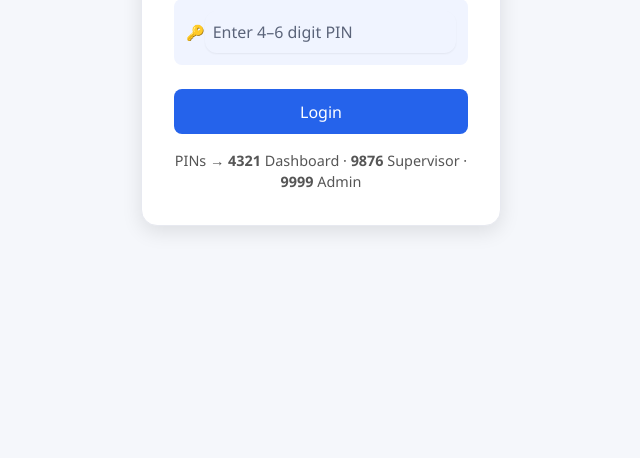
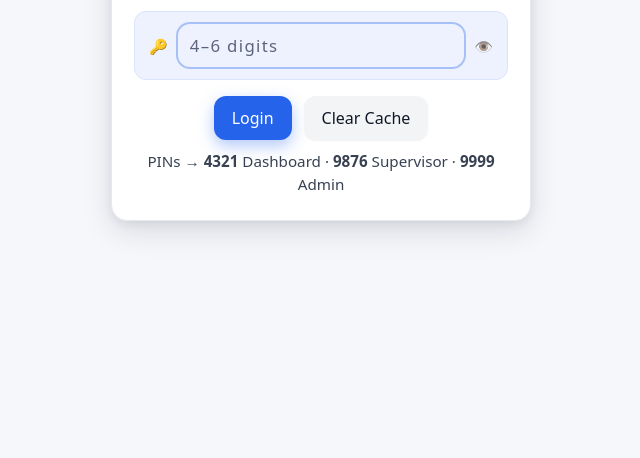
Before and after one commit to warangalonepoint/hospital-erp-starter, a website: page pages/login.html in a window 1280 px wide. Shown: the part 342-800 px from the top of the page, without its empty margins (319-959 px from the left). Drawn offline with Linux system fonts and the light colour scheme.

Commit message:
Update login.html

```diff
--- a/pages/login.html
+++ b/pages/login.html
@@ -1,99 +1,95 @@
 <!DOCTYPE html>
-<html lang="en">
+<html lang="en" data-theme="light">
 <head>
   <meta charset="UTF-8" />
-  <meta name="viewport" content="width=device-width, initial-scale=1.0" />
+  <meta name="viewport" content="width=device-width, initial-scale=1" />
   <title>PIN Login · Hospital ERP</title>
   <link rel="stylesheet" href="../styles/styles.css" />
   <style>
-    body {
-      font-family: 'Segoe UI', sans-serif;
-      background: #f5f7fb;
-      display: flex;
-      align-items: center;
-      justify-content: center;
-      height: 100vh;
-      margin: 0;
-    }
-    .login-card {
-      background: #fff;
-      border-radius: 16px;
-      box-shadow: 0 6px 20px rgba(0,0,0,0.1);
-      padding: 2rem;
-      width: 100%;
-      max-width: 360px;
-    }
-    .login-card h2 {
-      text-align: center;
-      margin-bottom: 1.5rem;
-      color: #222;
-    }
-    .input-group {
-      display: flex;
-      align-items: center;
-      background: #f0f4ff;
-      border-radius: 8px;
-      padding: 0.75rem;
-      margin-bottom: 1rem;
-    }
-    .input-group input {
-      border: none;
-      outline: none;
-      background: transparent;
-      flex: 1;
-      font-size: 1rem;
-      padding-left: 0.5rem;
-    }
-    button {
-      border: none;
-      padding: 0.7rem 1.5rem;
-      border-radius: 8px;
-      font-size: 1rem;
-      cursor: pointer;
-      transition: 0.2s;
-      width: 100%;
-      margin-top: 0.5rem;
-    }
-    .btn-primary { background: #2563eb; color: #fff; }
-    .btn-primary:hover { background: #1e4ed8; }
-    .demo-pins {
-      font-size: 0.9rem;
-      color: #555;
-      text-align: center;
-      margin-top: 1rem;
-    }
-    .demo-pins span { font-weight: 600; }
+    :root { --radius:16px; }
+    body { font-family: system-ui, Segoe UI, Roboto, sans-serif; background:#f5f7fb; min-height:100vh; margin:0; display:grid; place-items:center; }
+    .wrap { width:min(92vw, 420px); }
+    .login-card { background:#fff; border-radius:var(--radius); box-shadow:0 10px 30px rgba(2,6,23,.12), 0 3px 10px rgba(2,6,23,.06); padding:24px 22px; }
+    .title { margin:2px 0 14px; text-align:center; font-weight:800; font-size:1.6rem; color:#0b1220; }
+    .hint { color:#6b7280; font-size:.95rem; text-align:center; margin-bottom:14px; }
+    .input-group { display:flex; align-items:center; gap:10px; border-radius:12px; padding:12px 14px; background:#eef2ff; border:1px solid #dbe4ff; }
+    .input-group input { border:0; outline:0; background:transparent; flex:1; font-size:1.05rem; letter-spacing:.08em; }
+    .eye { cursor:pointer; user-select:none; opacity:.7 }
+    .row { display:flex; gap:12px; justify-content:center; margin:16px 0 10px }
+    .btn { border:0; border-radius:12px; padding:11px 18px; font-size:1rem; cursor:pointer; transition: transform .05s ease, background .15s ease, box-shadow .15s ease; }
+    .btn:active { transform: translateY(1px); }
+    .btn-primary { background:#2563eb; color:#fff; box-shadow:0 6px 16px rgba(37,99,235,.35) }
+    .btn-primary:hover { background:#1e4ed8; }
+    .btn-ghost { background:#f3f4f6; color:#111827; }
+    .btn-ghost:hover { background:#e5e7eb; }
+    .demo { text-align:center; color:#374151; font-size:.95rem; margin-top:6px; }
+    .demo b { font-weight:800; }
   </style>
 </head>
 <body>
-  <div class="login-card">
-    <h2>🔒 PIN Login</h2>
+  <div class="wrap">
+    <div class="login-card">
+      <div class="title">🔒 PIN Login</div>
+      <div class="hint">Enter your 4–6 digit PIN to continue</div>
 
-    <div class="input-group">
-      <span>🔑</span>
-      <input id="pinInput" type="password" maxlength="6" placeholder="Enter 4–6 digit PIN" />
-    </div>
+      <div class="input-group">
+        <span aria-hidden="true">🔑</span>
+        <input id="pinInput" type="password" inputmode="numeric" pattern="[0-9]*" autocomplete="one-time-code" maxlength="6" placeholder="4–6 digits" />
+        <span id="toggleEye" class="eye" title="Show/Hide PIN">👁️</span>
+      </div>
 
-    <button class="btn-primary" onclick="handleLogin()">Login</button>
+      <div class="row">
+        <button id="btnLogin" class="btn btn-primary">Login</button>
+        <button id="btnClear" class="btn btn-ghost">Clear Cache</button>
+      </div>
 
-    <div class="demo-pins">
-      PINs → <span>4321</span> Dashboard · <span>9876</span> Supervisor · <span>9999</span> Admin
+      <div class="demo">PINs → <b>4321</b> Dashboard · <b>9876</b> Supervisor · <b>9999</b> Admin</div>
     </div>
   </div>
 
   <script>
-    function handleLogin() {
-      const pin = document.getElementById("pinInput").value.trim();
-      if (pin === "4321") {
-        window.location.href = "dashboard.html";
-      } else if (pin === "9876") {
-        window.location.href = "supervisor.html";
-      } else if (pin === "9999") {
-        window.location.href = "admin.html";
-      } else {
-        alert("Invalid PIN. Try 4321, 9876, or 9999.");
+    // Safer redirect helper (works regardless of /pages/ depth)
+    function goto(file){
+      const base = location.pathname.replace(/[^/]+$/,''); // e.g., /pages/
+      location.href = base + file;
+    }
+
+    // Show/hide PIN
+    document.getElementById('toggleEye').addEventListener('click', () => {
+      const i = document.getElementById('pinInput');
+      i.type = i.type === 'password' ? 'text' : 'password';
+    });
+
+    // Digits only
+    document.getElementById('pinInput').addEventListener('input', (e) => {
+      e.target.value = e.target.value.replace(/\D+/g, '').slice(0, 6);
+    });
+
+    function handleLogin(){
+      const pin = (document.getElementById('pinInput').value || '').trim();
+      if (!/^\d{4,6}$/.test(pin)) { alert('Enter a 4–6 digit PIN'); return; }
+      if (pin === '4321') goto('dashboard.html');
+      else if (pin === '9876') goto('supervisor.html');
+      else if (pin === '9999') goto('admin.html');
+      else alert('Invalid PIN. Try 4321, 9876, or 9999.');
+    }
+
+    document.getElementById('btnLogin').addEventListener('click', handleLogin);
+    document.getElementById('pinInput').addEventListener('keydown', (e)=>{ if(e.key==='Enter') handleLogin(); });
+
+    // Clear cache (keep nothing except theme)
+    document.getElementById('btnClear').addEventListener('click', async ()=>{
+      const keep = new Set(['theme']);
+      for (const k of Object.keys(localStorage)) if (!keep.has(k)) localStorage.removeItem(k);
+      if ('caches' in window) {
+        const names = await caches.keys(); await Promise.all(names.map(n => caches.delete(n)));
       }
-    }
+      alert('Cache cleared (kept theme).');
+      location.reload();
+    });
+
+    // Autofocus
+    setTimeout(()=> document.getElementById('pinInput')?.focus(), 50);
   </script>
 </body>
 </html>
```
